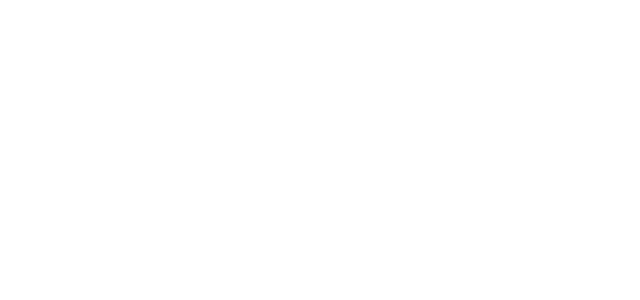
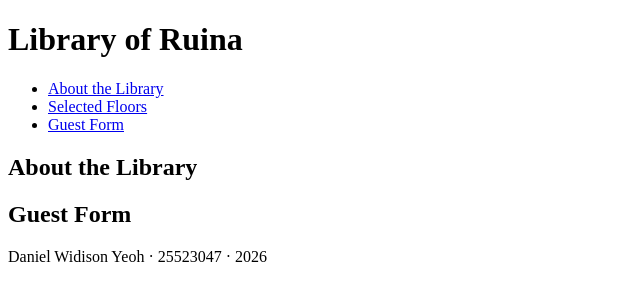
Before and after one commit to DanielWYeoh/pabw-Daniel, a plain HTML site: page worksheet-p3/profil.html in a window 1280 px wide. Shown: the whole page, without its empty margins (0-640 px from the left). Drawn offline with Linux system fonts and the light colour scheme.

Commit message:
Refactor HTML structure for Library of Ruina profile

```diff
--- a/worksheet-p3/profil.html
+++ b/worksheet-p3/profil.html
@@ -9,5 +9,30 @@
 </head>
 <body>
 
+    <header>
+    <h1>Library of Ruina</h1>
+
+    <nav aria-label="Main navigation">
+        <ul>
+            <li><a href="#about">About the Library</a></li>
+            <li><a href="#floors">Selected Floors</a></li>
+            <li><a href="#guest-form">Guest Form</a></li>
+        </ul>
+    </nav>
+</header>
+
+<main>
+    <section id="about">
+        <h2>About the Library</h2>
+    </section>
+
+    <section id="guest-form">
+        <h2>Guest Form</h2>
+    </section>
+</main>
+
+<footer>
+    <p>Daniel Widison Yeoh · 25523047 · 2026</p>
+</footer>
 </body>
 </html>
```
